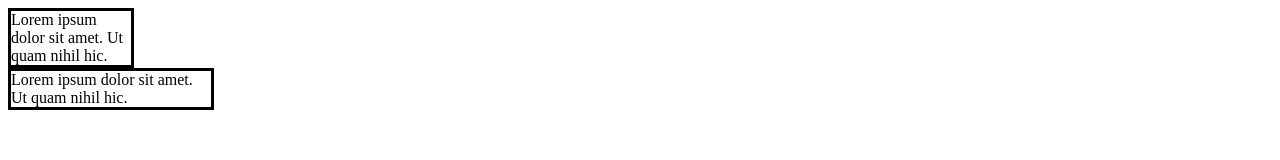
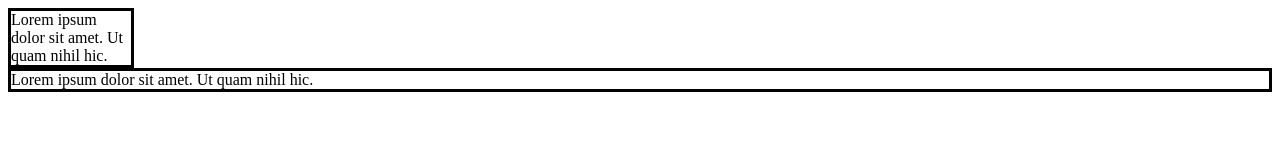
Before and after one commit to knightmoves-schools/026-css-variables-TyDeSotel, a website: page index.html in a window 1280 px wide. Drawn offline with Linux system fonts and the light colour scheme.

Commit message:
Update index.html

```diff
--- a/index.html
+++ b/index.html
@@ -24,9 +24,8 @@
         .wide-text {
             width: var( --wide-text-size);
             border-style: solid;
+            width: var(--text-padding);
 
-        .text-padding
-        width: var(--text-padding);
         }
 
     </style>
```
